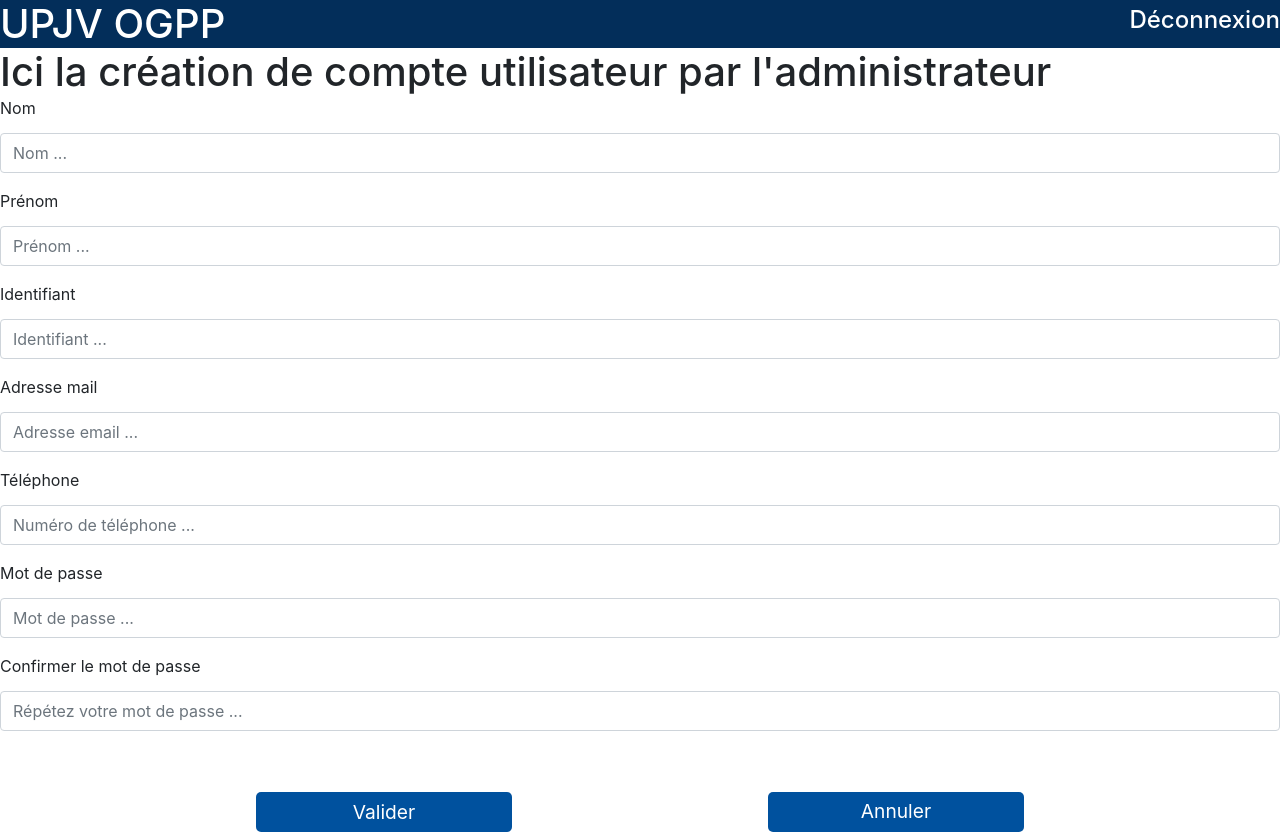
After one commit to Chirace/ForbidenProject, a Symfony app: template templates/security/registration.html.twig in a window 1280 px wide. The commit adds this page. Run offline with Twig, Linux system fonts and the light colour scheme; the template is opened without the code that fills it, so the values that code supplies are empty; form fields are guessed from the names that the template uses; some libraries are stand-ins or nearby versions.

Commit message:
(Admin) Création compte, entité Personne, connexion et déconnexion

```diff
--- a/composer.json
+++ b/composer.json
@@ -16,6 +16,7 @@
         "symfony/form": "4.4.*",
         "symfony/framework-bundle": "4.4.*",
         "symfony/proxy-manager-bridge": "4.4.*",
+        "symfony/security-bundle": "4.4.*",
         "symfony/twig-bundle": "^4.4",
         "symfony/validator": "4.4.*",
         "symfony/yaml": "4.4.*",
--- a/config/bundles.php
+++ b/config/bundles.php
@@ -10,4 +10,5 @@ return [
     Doctrine\Bundle\DoctrineBundle\DoctrineBundle::class => ['all' => true],
     Doctrine\Bundle\MigrationsBundle\DoctrineMigrationsBundle::class => ['all' => true],
     Symfony\Bundle\MakerBundle\MakerBundle::class => ['dev' => true],
+    Symfony\Bundle\SecurityBundle\SecurityBundle::class => ['all' => true],
 ];
--- a/config/routes.yaml
+++ b/config/routes.yaml
@@ -5,6 +5,10 @@ index:
 login:
     path: /login
     controller: App\Controller\GeneralController::login
+
+logout:
+    path: /logout
+    controller: App\Controller\GeneralController::logout
 
 login_guest:
     path: /guest
--- a/public/css/custom_responsableUE.css
+++ b/public/css/custom_responsableUE.css
@@ -157,6 +157,7 @@ html > body > header > nav > h4 > a {
     border-radius: 5px;
     font-size: 1.2em;
     margin-left: 20%;
+    margin-right: 20%;
 
     display: inline-block;
     text-align: center;
@@ -179,6 +180,22 @@ html > body > header > nav > h4 > a {
     padding: 5px;
 }
 
+.button4 {
+    margin-top: 45px;
+    width: 20%;
+    height: 40px;
+    border: none;
+    background-color: #00519E;
+    color: white;
+    border-radius: 5px;
+    font-size: 1.2em;
+    margin-left: 20%;
+
+    display: inline-block;
+    text-align: center;
+    padding: 5px;
+}
+
 .custom-file {
     display: inline-block;
     text-align: center;
--- a/src/Controller/GeneralController.php
+++ b/src/Controller/GeneralController.php
@@ -7,6 +7,12 @@ class GeneralController extends AbstractController {
    public function accueil() {
        return $this->render('general/accueil.html.twig');
    }
+
+   public function login(){
+        return $this->render('responsableUE/accueil.html.twig');
+   }
+
+   public function logout() {}
 
    public function homeAdmin(){
        return $this->render('admin/accueil.html.twig');
--- a/templates/base.html.twig
+++ b/templates/base.html.twig
@@ -5,7 +5,7 @@
         <title>{% block title %}Forbiden Project{% endblock %}</title>
         {% block stylesheets %}
             <link rel="stylesheet" href="https://maxcdn.bootstrapcdn.com/bootstrap/4.0.0/css/bootstrap.min.css" integrity="sha384-Gn5384xqQ1aoWXA+058RXPxPg6fy4IWvTNh0E263XmFcJlSAwiGgFAW/dAiS6JXm" crossorigin="anonymous">
-            <link href="{{ asset('css/custom_responsableUE.css?version=62') }}" type="text/css" rel="stylesheet">
+            <link href="{{ asset('css/custom_responsableUE.css?version=65') }}" type="text/css" rel="stylesheet">
         {% endblock %}
         <link rel="icon" href="/images/favicon.ico" />
 
@@ -15,7 +15,7 @@
         <header>
             <nav class="nav">
                 <h1><a href="{{ path('home_responsable_ue') }}">UPJV OGPP</a></h1>
-                <h4><a href="{{ path('index') }}">Déconnexion</a></h4>
+                <h4><a href="{{ path('logout') }}">Déconnexion</a></h4>
             </nav>
         </header>
         {% block body %}{% endblock %}
--- /dev/null
+++ b/templates/security/registration.html.twig
@@ -0,0 +1,55 @@
+{% extends 'base.html.twig' %}
+
+{% block body %}
+<h1>Ici la création de compte utilisateur par l'administrateur</h1>
+
+    {{ form_start(form) }}
+
+    <div class="form-group">
+        {{ form_label(form.nom, 'Nom', {'label_attr': {'class': 'p'}} ) }}
+        {{ form_widget(form.nom, {'attr': {'class': 'form-control', 'placeholder': 'Nom ...'} }) }}
+        {{ form_errors(form.nom) }}
+    </div>
+
+    <div class="form-group">
+        {{ form_label(form.prenom, 'Prénom', {'label_attr': {'class': 'p'}} ) }}
+        {{ form_widget(form.prenom, {'attr': {'class': 'form-control', 'placeholder': 'Prénom ...'} }) }}
+        {{ form_errors(form.prenom) }}
+    </div>
+
+    <div class="form-group">
+        {{ form_label(form.username, 'Identifiant', {'label_attr': {'class': 'p'}} ) }}
+        {{ form_widget(form.username, {'attr': {'class': 'form-control', 'placeholder': 'Identifiant ...'} }) }}
+        {{ form_errors(form.username) }}
+    </div>
+
+    <div class="form-group">
+        {{ form_label(form.mail, 'Adresse mail', {'label_attr': {'class': 'p'}} ) }}
+        {{ form_widget(form.mail, {'attr': {'class': 'form-control', 'placeholder': 'Adresse email ...'} }) }}
+        {{ form_errors(form.mail) }}
+    </div>
+
+    <div class="form-group">
+        {{ form_label(form.telephone, 'Téléphone', {'label_attr': {'class': 'p'}} ) }}
+        {{ form_widget(form.telephone, {'attr': {'class': 'form-control', 'placeholder': 'Numéro de téléphone ...'} }) }}
+        {{ form_errors(form.telephone) }}
+    </div>
+
+    <div class="form-group">
+        {{ form_label(form.password, 'Mot de passe', {'label_attr': {'class': 'p'}} ) }}
+        {{ form_widget(form.password, {'attr': {'class': 'form-control', 'placeholder': 'Mot de passe ...'} }) }}
+        {{ form_errors(form.password) }}
+    </div>
+
+    <div class="form-group">
+        {{ form_label(form.confirm_password, 'Confirmer le mot de passe', {'label_attr': {'class': 'p'}} ) }}
+        {{ form_widget(form.confirm_password, {'attr': {'class': 'form-control', 'placeholder': 'Répétez votre mot de passe ...'} }) }}
+        {{ form_errors(form.confirm_password) }}
+    </div>
+
+    <div class="group_button">
+        <button type="submit" class="button4">{% trans %}Valider{% endtrans %}</button>
+        <a class="button4" href="{{ path('home_admin') }}" >{% trans %}Annuler{% endtrans %}</a>
+    </div>
+    {{ form_end(form) }}
+{% endblock %}
```
Also changed, not shown: migrations/Version20210502132040.php (added, +31 -0 lines), src/Controller/SecurityController.php (added, +40 -0 lines), src/Entity/Personne.php (added, +160 -0 lines), src/Form/RegistrationType.php (added, +32 -0 lines), src/Repository/PersonneRepository.php (added, +50 -0 lines), templates/admin/accueil.html.twig (+13 -0 lines), templates/general/accueil.html.twig (+5 -5 lines), templates/security/index.html.twig (added, +20 -0 lines), 4 other files.
